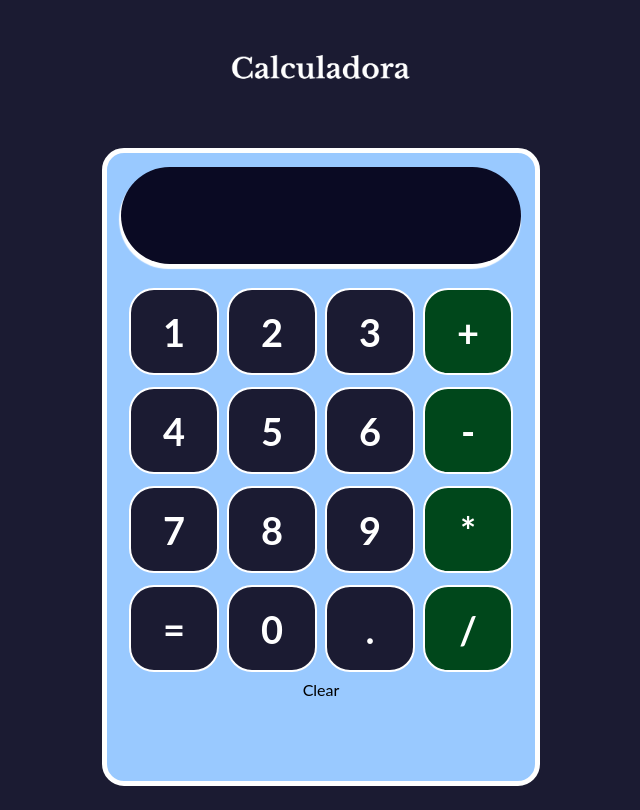
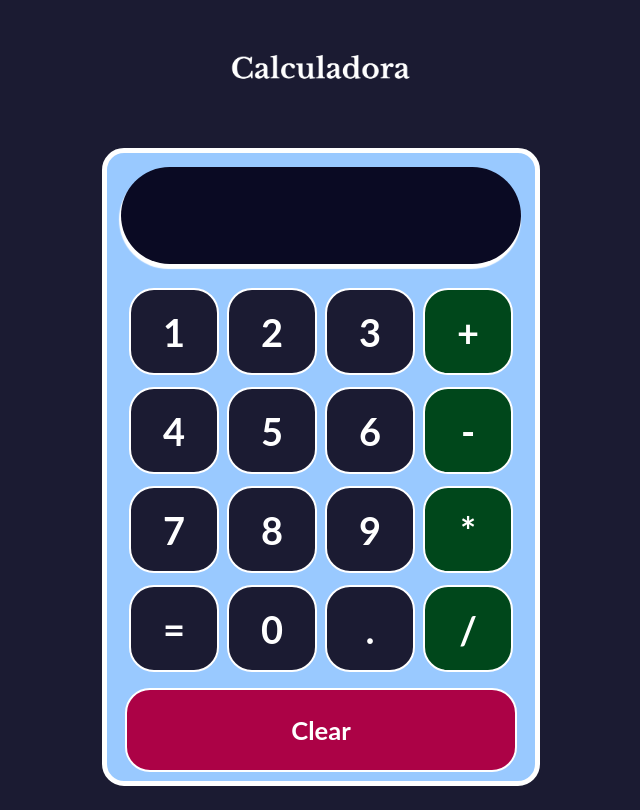
Before and after one commit to CharlyCR3110/Calculadora, a React (Create React App) app: page / in a window 1280 px wide. Shown: the whole page, without its empty margins (319-959 px from the left). Built offline with nearby package versions, Linux system fonts and the light colour scheme; the HTML template or start-up script is replaced by a standard one.

Commit message:
feat(Style): add styles for the clear button

```diff
--- a/src/components/ClearButton.js
+++ b/src/components/ClearButton.js
@@ -1,4 +1,5 @@
 import React from 'react';
+import '../stylesheets/ClearButton.css'
 
 const ClearButton = () => (
 	<div className="buttonClear">
--- /dev/null
+++ b/src/stylesheets/ClearButton.css
@@ -0,0 +1,19 @@
+.buttonClear {
+	height: 80px;
+	font-size: 1.6em;
+	display: flex;
+	flex: 1;
+	background-color: #ac0246;
+	margin-top: 8px;
+	justify-content: center;
+	align-items: center;
+	font-weight: bold;
+	color: #fff;
+	border-radius: 25px;
+	border: 2px solid #fff;
+	cursor: pointer;
+}
+
+.buttonClear:hover {
+	background-color: #ebb000;
+}
```
